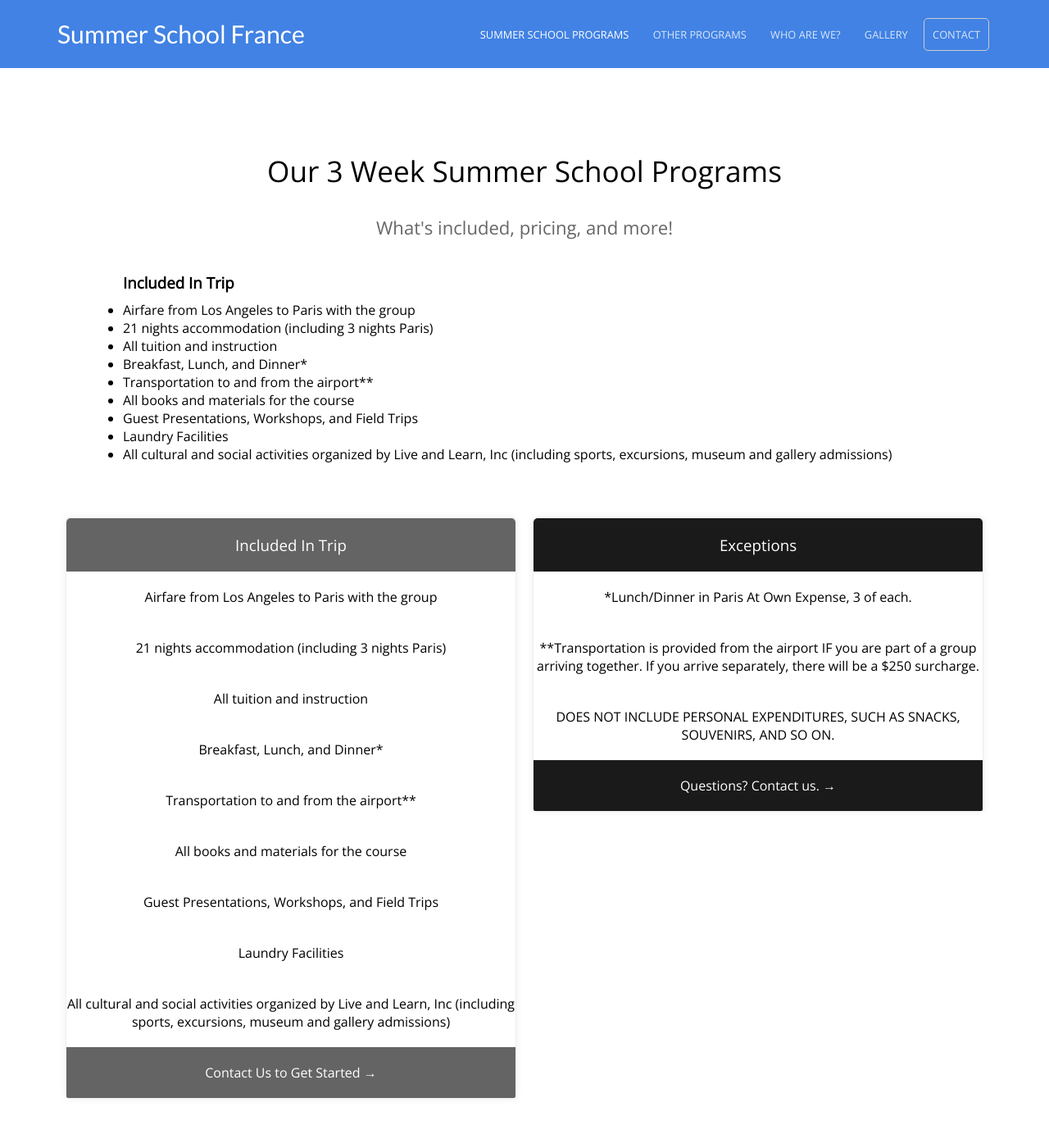
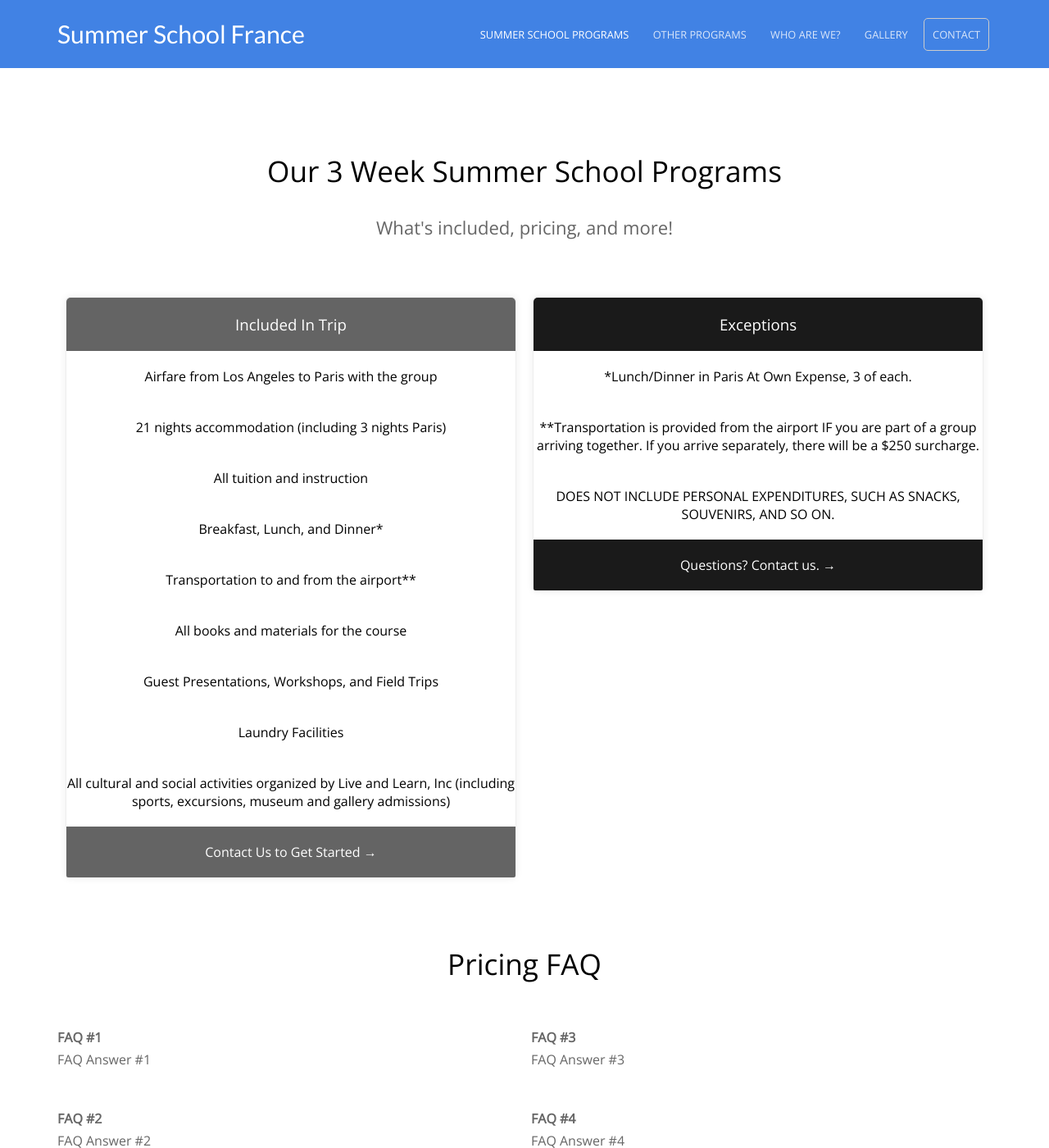
Before and after one commit to baritchie/project1, a Jekyll site: the page built from summerschoolprograms.html, in a window 1280 px wide and 1400 px high. Shown: the whole window at 82% size. Built offline with Jekyll 4.4.1, drawn with Linux system fonts in a browser that asks for light colours.

Commit message:
Updated 'summerschoolprograms.html' via CloudCannon

```diff
--- a/summerschoolprograms.html
+++ b/summerschoolprograms.html
@@ -57,23 +57,6 @@ faq:
     answer: 'FAQ Answer #4'
 ---
 
-<div class="container flex">
-    <div class="text editable">
-        <ul class="summerschoolprograms_included">
-			<h3>Included In Trip</h3>
-			<li>Airfare from Los Angeles to Paris with the group</li>
-		    <li>21 nights accommodation (including 3 nights Paris)</li>
-			<li>All tuition and instruction</li>
-			<li>Breakfast, Lunch, and Dinner*</li>
-			<li>Transportation to and from the airport**</li>
-			<li>All books and materials for the course</li>
-			<li>Guest Presentations, Workshops, and Field Trips</li>
-			<li>Laundry Facilities</li>
-			<li>All cultural and social activities organized by Live and Learn, Inc (including sports, excursions, museum and gallery admissions)</li>
-		</ul>
-    </div>
-</div>
-
 <div class="plans">
 	{% for plan in page.pricing_table %}
 		<ul class="plan">
```
